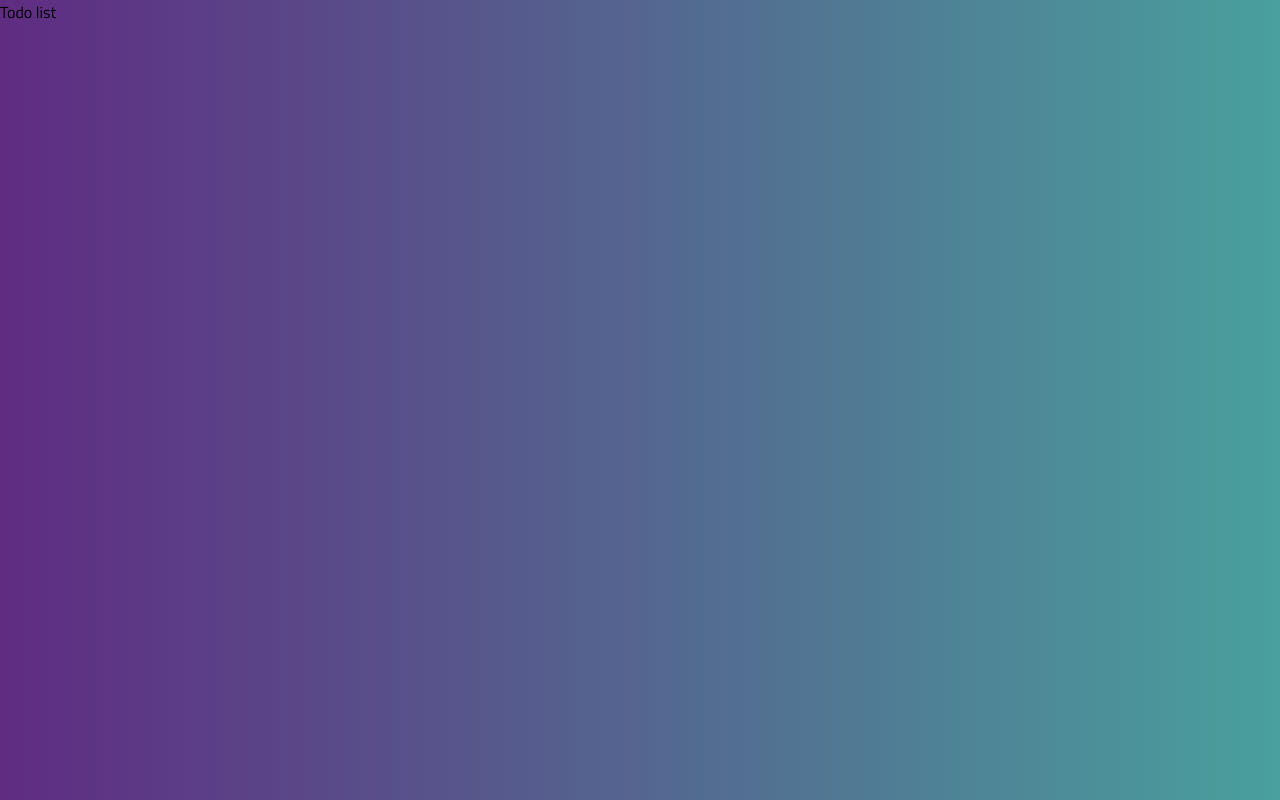
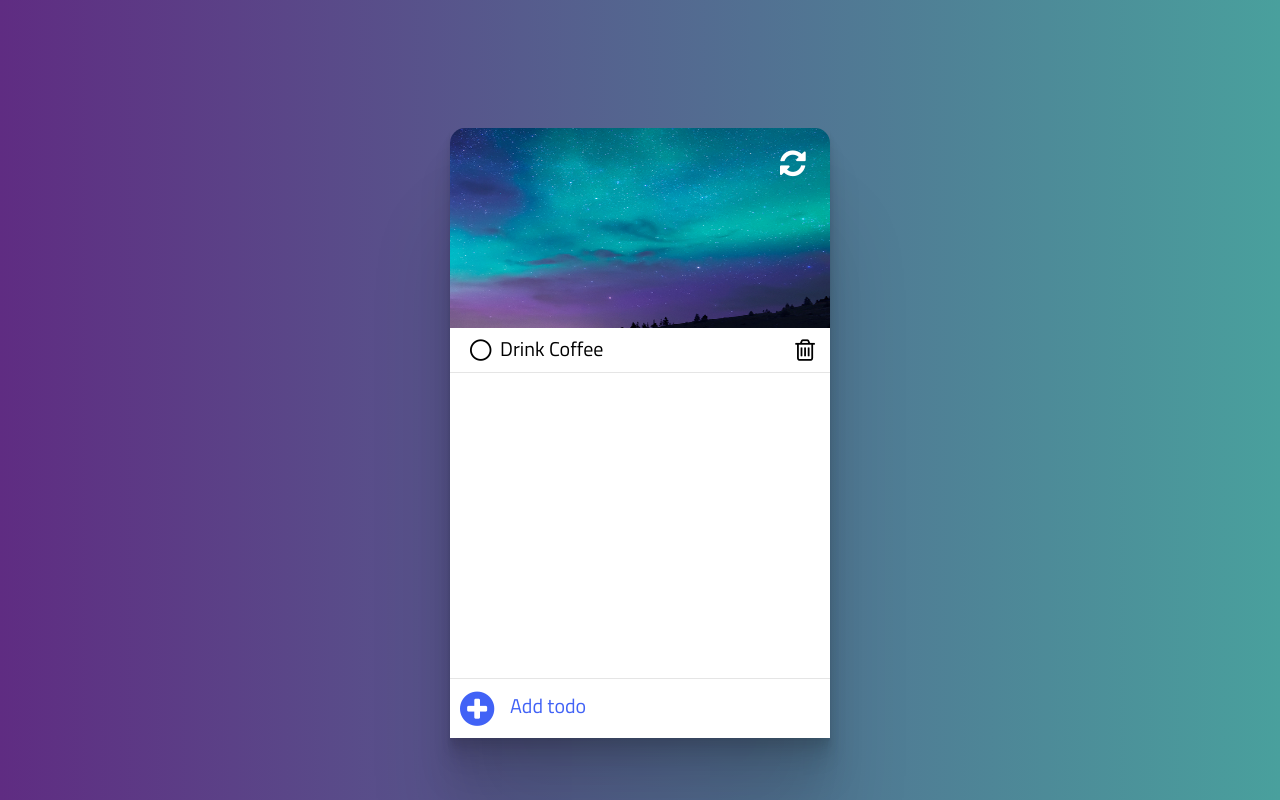
Before and after one commit to bujartahiri/todo-app, a plain HTML site: page index.html in a window 1280 px wide. Drawn offline with Linux system fonts and the light colour scheme.

Commit message:
Finished the html and styling

```diff
--- a/css/style.css
+++ b/css/style.css
@@ -11,3 +11,165 @@ body {
     background: -webkit-linear-gradient(to right, #5f2c82, #49a09d);
     background: linear-gradient(to right, #5f2c82, #49a09d);
 }
+
+.container {
+    margin: 0 auto;
+    width: 380px;
+    margin-top: 10%;
+    box-shadow:
+        0 2.8px 2.2px rgba(0, 0, 0, 0.034),
+        0 6.7px 5.3px rgba(0, 0, 0, 0.048),
+        0 12.5px 10px rgba(0, 0, 0, 0.06),
+        0 22.3px 17.9px rgba(0, 0, 0, 0.072),
+        0 41.8px 33.4px rgba(0, 0, 0, 0.086),
+        0 100px 80px rgba(0, 0, 0, 0.12);
+}
+
+/* Header styles */
+
+.header{
+    width: 380px;
+    height: 200px;
+    background-image: url('../img/bg2.jpg');
+    background-size: 100% 200%;
+    background-repeat: no-repeat;
+    border-radius: 15px 15px 0 0;
+    position: relative;
+}
+.clear-data{
+    width : 30px;
+    height: 30px;
+    position: absolute;
+    right:20px;
+    top: 20px;
+}
+.clear-data i{
+    font-size: 30px;
+    color: #FFF;
+    transition: all 500ms;
+}
+.clear-data i:hover{
+    cursor: pointer;
+    text-shadow: 1px 3px 5px #000;
+    transform: rotate(45deg);
+}
+#date{
+    position: absolute;
+    bottom: 10px;
+    left: 10px;
+    color: #FFF;
+    font-size: 25px;
+    font-family: 'Titillium Web', sans-serif;
+}
+
+/* Content styles */
+
+.content{
+    width: 380px;
+    height: 350px;
+    max-height:350px;
+    background-color: #FFF;
+    overflow: auto;
+}
+.content::-webkit-scrollbar {
+    display: none;
+}
+.content ul{
+    padding: 0;
+    margin: 0;
+}
+.item{
+    width: 380px;
+    height: 45px;
+    min-height: 45px;
+    position: relative;
+    border-bottom: 1px solid rgba(0,0,0,0.1);
+    list-style: none;
+    padding: 0;
+    margin: 0;
+}
+.item i.co{
+    position: absolute;
+    font-size: 25px;
+    padding-left: 5px;
+    left: 15px;
+    top: 10px;
+}
+.item i.co:hover{
+    cursor: pointer;
+}
+.fa-check-circle{
+    color:#6eb200;
+}
+.item p.text{
+    position: absolute;
+    padding: 0;
+    margin: 0;
+    font-size: 20px;
+    left: 50px;
+    top: 5px;
+    background-color: #FFF;
+    max-width: 285px;
+}
+.lineThrough{
+    text-decoration: line-through;
+    color : #ccc;
+}
+.item i.de{
+    position: absolute;
+    font-size: 25px;
+    right: 15px;
+    top: 10px;
+}
+.item i.de:hover{
+    color: #af0000;
+    cursor:  pointer;
+}
+
+/* Add todo styles */
+
+.add-todo{
+    position: relative;
+    width: 380px;
+    height: 60px;
+    background-color: #FFF;
+    padding: 10px;
+    border-top: 1px solid rgba(0,0,0,0.1);
+}
+.add-todo i{
+    position: absolute;
+    font-size: 40px;
+    color: #4162f6;
+}
+
+.add-todo input{
+    position: absolute;
+    left: 50px;
+    height: 35px;
+    width: 310px;
+    background-color: transparent;
+    border: none;
+    font-size: 20px;
+    padding-left: 10px;
+    outline: none;
+}
+.add-todo input::-webkit-input-placeholder { /* Chrome/Opera/Safari */
+    color: #4162f6;
+    font-family: 'Titillium Web', sans-serif;
+    font-size: 20px;
+}
+.add-todo input::-moz-placeholder { /* Firefox 19+ */
+    color: #4162f6;
+    font-family: 'Titillium Web', sans-serif;
+    font-size: 20px;
+}
+.add-todo input:-ms-input-placeholder { /* IE 10+ */
+    color: #4162f6;
+    font-family: 'Titillium Web', sans-serif;
+    font-size: 20px;
+}
+.add-todo input:-moz-placeholder { /* Firefox 18- */
+    color: #4162f6;
+    font-family: 'Titillium Web', sans-serif;
+    font-size: 20px;
+}
--- a/index.html
+++ b/index.html
@@ -9,7 +9,30 @@
     <title>Javascript todo list</title>
 </head>
 <body>
-    <span>Todo list</span>
+    <div class="container">
+
+        <div class="header">
+            <div class="clear-data">
+                <i class="fa fa-refresh"></i>
+            </div>
+            <div id="date"></div>
+        </div>
+
+        <div class="content">
+            <ul id="list">
+                <li class="item">
+                    <i class="fa fa-circle-thin co" job="complete" id="0"></i>
+                    <p class="text">Drink Coffee</p>
+                    <i class="fa fa-trash-o de" job="delete" id="0"></i>
+                </li>
+            </ul>
+        </div>
+
+        <div class="add-todo">
+            <i class="fa fa-plus-circle"></i>
+            <input type="text" id="input" placeholder="Add todo">
+        </div>
+    </div>
     <script src="js/index.js"></script>
 </body>
 </html>
```
Also changed, not shown: img/bg.jpg (added), img/bg.png (added), img/bg1.jpg (added), img/bg2.jpg (added), img/images.jpg (added).
